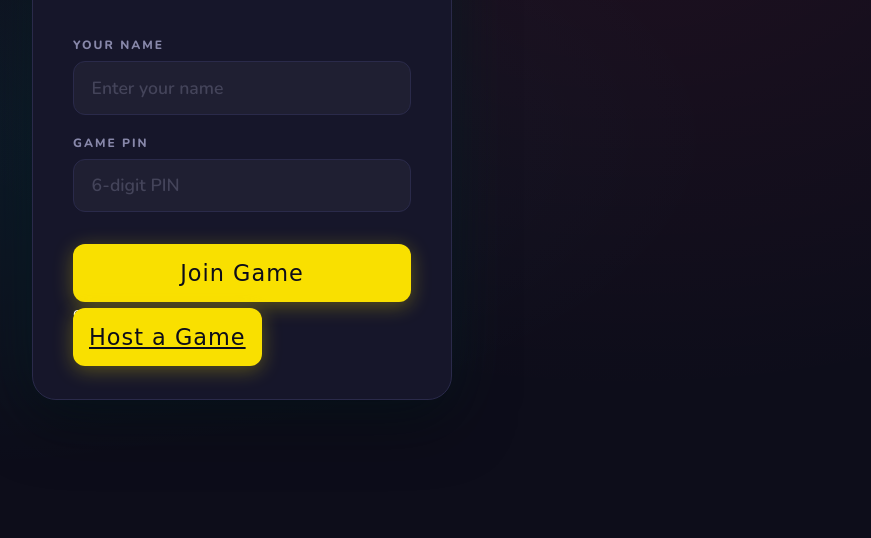
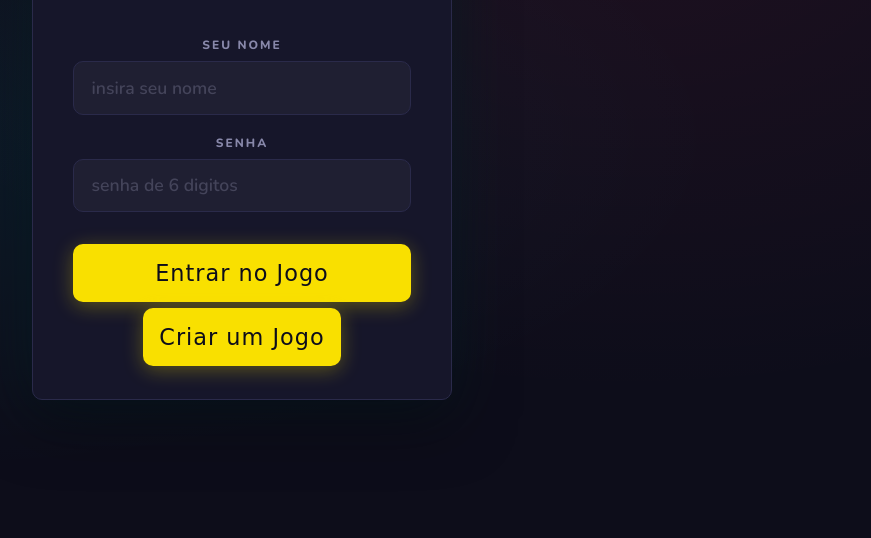
Before and after one commit to silvamike1710-oss/TriviaFam, a website: page kahoot-local/public/index.html in a window 1280 px wide. Shown: the part 262-800 px from the top of the page, without its empty margins (398-1269 px from the left). Drawn offline with nearby package versions, Linux system fonts and the light colour scheme; no server answers; a web font is replaced by a local one.

Commit message:
fixed css

```diff
--- a/kahoot-local/public/host.css
+++ b/kahoot-local/public/host.css
@@ -28,17 +28,22 @@ body {
   justify-content: center;
   font-family: 'Nunito', sans-serif;
   color: var(--text);
-  padding: 2rem;
+  padding: 3rem;
 }
-
+#players li {
+  display: flex;
+  justify-content: space-between;
+}
 .card {
+  margin-bottom: 1rem;
   background: var(--card);
   border: 1px solid var(--border);
-  border-radius: 24px;
+  border-radius: 10px;
   padding: 3rem 2.5rem;
+  gap: 10px;
   width: 100%;
   max-width: 420px;
-  box-shadow: 0 0 60px rgba(0,229,255,0.07), 0 20px 60px rgba(0,0,0,0.5);
+  box-shadow: 0 0 50px rgba(0,229,255,0.07), 0 20px 60px rgba(0,0,0,0.5);
   animation: rise 0.5s cubic-bezier(0.22, 1, 0.36, 1) both;
 }
 
@@ -86,7 +91,7 @@ label {
 input {
   background: rgba(255,255,255,0.04);
   border: 1.5px solid var(--border);
-  border-radius: 12px;
+  border-radius: 10px;
   color: var(--text);
   font-family: 'Nunito', sans-serif;
   font-size: 1.1rem;
@@ -110,9 +115,10 @@ input:focus {
 .btn {
   width: 100%;
   margin-top: 0.75rem;
+  margin-bottom: 1rem;
   padding: 1rem;
   border: none;
-  border-radius: 12px;
+  border-radius: 10px;
   font-family: 'Boogaloo', cursive;
   font-size: 1.4rem;
   letter-spacing: 1px;
@@ -120,7 +126,7 @@ input:focus {
   transition: transform 0.15s, box-shadow 0.15s;
   background: var(--yellow);
   color: #0d0d1a;
-  box-shadow: 0 4px 20px rgba(249,224,0,0.3);
+  box-shadow: 0 4px 10px rgba(249,224,0,0.3);
   text-decoration: none;
   display: block;
   text-align: center;
@@ -128,7 +134,7 @@ input:focus {
 
 .btn:hover {
   transform: translateY(-2px);
-  box-shadow: 0 8px 28px rgba(249,224,0,0.45);
+  box-shadow: 0 8px 18px rgba(249,224,0,0.45);
 }
 
 .btn:active {
@@ -139,12 +145,12 @@ input:focus {
   background: transparent;
   color: var(--cyan);
   border: 1.5px solid var(--cyan);
-  box-shadow: 0 4px 20px rgba(0,229,255,0.1);
+  box-shadow: 0 4px 10px rgba(0,229,255,0.1);
 }
 
 .btn-secondary:hover {
   background: rgba(0,229,255,0.07);
-  box-shadow: 0 8px 28px rgba(0,229,255,0.2);
+  box-shadow: 0 8px 18px rgba(0,229,255,0.2);
 }
 
 .divider {
--- a/kahoot-local/public/index.css
+++ b/kahoot-local/public/index.css
@@ -32,9 +32,10 @@ body {
 }
 
 .card {
+  text-align: center;
   background: var(--card);
   border: 1px solid var(--border);
-  border-radius: 24px;
+  border-radius: 10px;
   padding: 3rem 2.5rem;
   width: 100%;
   max-width: 420px;
@@ -86,7 +87,7 @@ label {
 input {
   background: rgba(255,255,255,0.04);
   border: 1.5px solid var(--border);
-  border-radius: 12px;
+  border-radius: 10px;
   color: var(--text);
   font-family: 'Nunito', sans-serif;
   font-size: 1.1rem;
@@ -112,7 +113,7 @@ input:focus {
   margin-top: 0.75rem;
   padding: 1rem;
   border: none;
-  border-radius: 12px;
+  border-radius: 10px;
   font-family: 'Boogaloo', cursive;
   font-size: 1.4rem;
   letter-spacing: 1px;
@@ -134,11 +135,11 @@ input:focus {
 
 
 .btn2 {
-  width: 50%;
+  width: 100%;
   margin-top: 0.75rem;
   padding: 1rem;
   border: none;
-  border-radius: 12px;
+  border-radius: 10px;
   font-family: 'Boogaloo', cursive;
   font-size: 1.4rem;
   letter-spacing: 1px;
@@ -157,3 +158,7 @@ input:focus {
 .btn2:active {
   transform: translateY(0);
 }
+
+a{
+  text-decoration: none;
+}
--- a/kahoot-local/public/index.html
+++ b/kahoot-local/public/index.html
@@ -3,29 +3,29 @@
 <head>
   <meta charset="UTF-8" />
   <meta name="viewport" content="width=device-width, initial-scale=1.0" />
-  <title>QuizBlitz — Join</title>
+  <title>Comuhoot — Join</title>
   <link rel="stylesheet" href="index.css" />
 </head>
 <body>
   <div class="card">
-    <div class="logo">QuizBlitz</div>
-    <p class="subtitle">Live Quiz Game</p>
+    <div class="logo">Comuhoot</div>
+    <p class="subtitle">Trivia grátis</p>
 
     <div class="field">
-      <label for="name">Your Name</label>
-      <input id="name" placeholder="Enter your name" autocomplete="off" />
+      <label for="name">Seu nome</label>
+      <input id="name" placeholder="insira seu nome" autocomplete="off" />
     </div>
 
     <div class="field">
-      <label for="pin">Game PIN</label>
-      <input id="pin" placeholder="6-digit PIN" maxlength="6" autocomplete="off" />
+      <label for="pin">senha</label>
+      <input id="pin" placeholder="senha de 6 digitos" maxlength="6" autocomplete="off" />
     </div>
 
-    <button class="btn" onclick="join()">Join Game</button>
+    <button class="btn" onclick="join()">Entrar no Jogo</button>
 
     <div class="divider">or</div>
 
-    <a class="btn btn-secondary" href="/host.html">Host a Game</a>
+    <a class="btn btn-secondary" href="/host.html">Criar um Jogo</a>
   </div>
 
   <script src="/socket.io/socket.io.js"></script>
```
Also changed, not shown: kahoot-local/public/host.html (+10 -10 lines).
